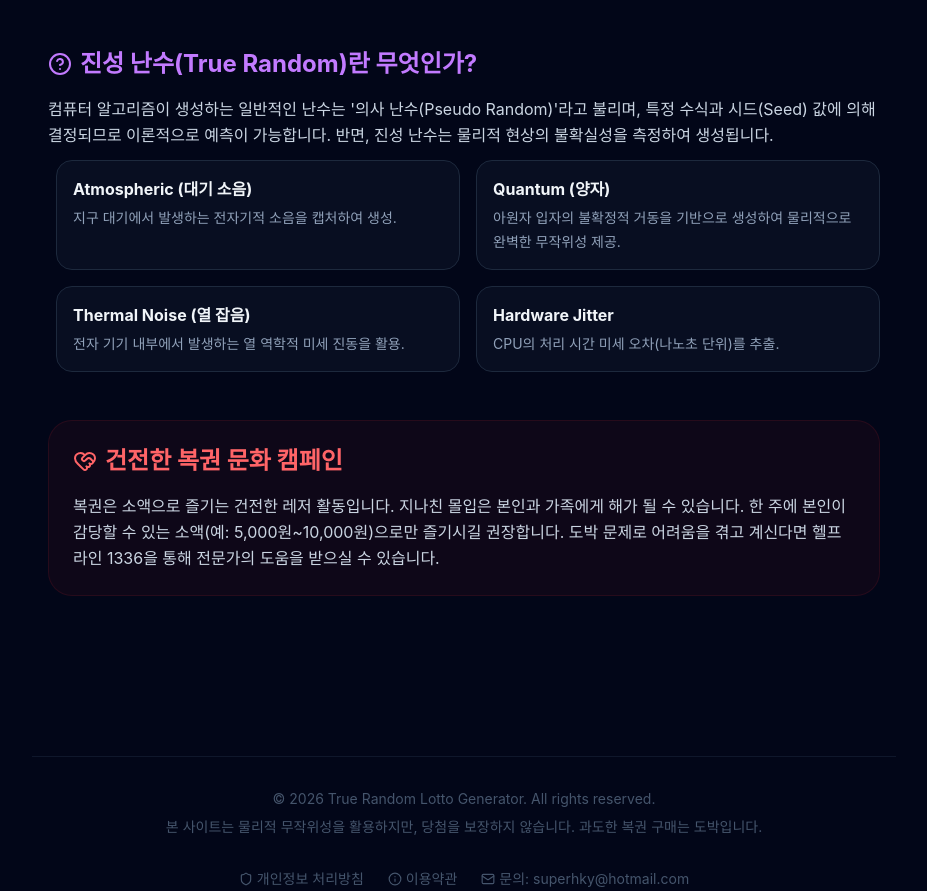
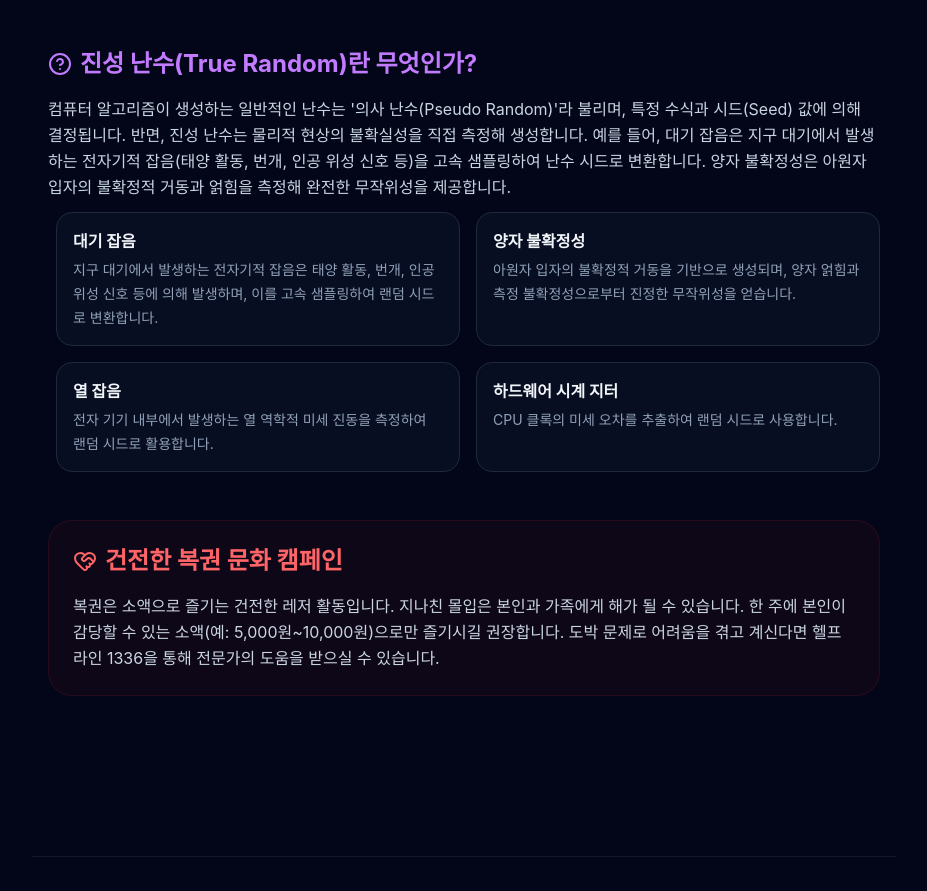
Before and after one commit to superhky/lotto_generator_true-random, a React (Vite) app: page / in a window 1280 px wide. Shown: the part 1370-2261 px from the top of the page, without its empty margins (176-1103 px from the left). Built offline with nearby package versions, Linux system fonts and the light colour scheme.

Commit message:
feat: Adjust symbol sizes and add image download functionality

```diff
--- a/src/App.tsx
+++ b/src/App.tsx
@@ -58,7 +58,7 @@ const App: React.FC = () => {
       { id: 'atmospheric', source: '[Atmospheric Source]', numbers: [], icon: <Radio className="text-blue-400" size={18} />, description: t.sourceLabels.atmospheric, isLoading: true },
       { id: 'quantum', source: '[Quantum Source]', numbers: [], icon: <Zap className="text-purple-400" size={18} />, description: t.sourceLabels.quantum, isLoading: true },
       { id: 'thermal', source: '[Optical/Thermal Source]', numbers: [], icon: <Thermometer className="text-red-400" size={18} />, description: t.sourceLabels.thermal, isLoading: true },
-      { id: 'jitter', source: '[Hardware Jitter Source]', numbers: [], icon: <RefreshCw className="text-green-400" size={18} />, description: t.sourceLabels.jitter, isLoading: true },
+      { id: 'jitter', source: '[Hardware Jitter Source]', numbers: [], icon: <RefreshCw className="text-green-400" size={14} />, description: t.sourceLabels.jitter, isLoading: true },
       { id: 'user', source: '[User Entropy Source]', numbers: [], icon: <User className="text-orange-400" size={18} />, description: t.sourceLabels.user, isLoading: true },
     ];
     setSets(initialSets); // Set initial loading states
@@ -138,7 +138,17 @@ const App: React.FC = () => {
   const handleAction = async (action: 'download' | 'share') => {
     if (!printRef.current) return;
 
-    // 스타일을 일시적으로 추가하여 깔끔한 이미지 생성
+    // 공유: 단순히 페이지 URL만 공유
+    if (action === 'share') {
+      if (navigator.share) {
+        navigator.share({ title: t.siteTitle, url: window.location.href });
+      } else {
+        alert(lang === 'ko' ? '이 기기/브라우저에서는 공유 기능을 지원하지 않습니다.' : 'Sharing is not supported on this device/browser.');
+      }
+      return;
+    }
+
+    // 다운로드: 이미지를 자동으로 컴퓨터에 저장
     const originalClass = printRef.current.className;
     printRef.current.className = originalClass + ' !bg-slate-950';
 
@@ -148,36 +158,9 @@ const App: React.FC = () => {
         pixelRatio: 2,
       });
 
-      // 원래 스타일로 복원
-      printRef.current.className = originalClass;
-
       if (!imageBlob) throw new Error('Blob generation failed');
 
       const fileName = `true-random-lotto-${new Date().toISOString().slice(0,10)}.png`;
-      const file = new File([imageBlob], fileName, { type: 'image/png' });
-
-      if (action === 'share') {
-        if (navigator.share && navigator.canShare && navigator.canShare({ files: [file] })) {
-          try {
-            await navigator.share({
-              title: t.siteTitle,
-              text: (t as any).shareText + window.location.origin,
-              files: [file],
-            });
-            return;
-          } catch (shareError: any) {
-            if (shareError.name !== 'AbortError') {
-              console.log('Share failed, falling back to download:', shareError);
-            } else {
-              return; // 사용자가 공유를 취소한 경우 그냥 리턴
-            }
-          }
-        } else {
-          alert(lang === 'ko' ? '이 기기/브라우저에서는 직접 공유 기능을 지원하지 않아, 이미지를 저장합니다.' : 'Direct share is not supported on this device/browser. Saving image instead.');
-        }
-      }
-
-      // 무조건 다운로드 실행
       const imageUrl = URL.createObjectURL(imageBlob);
       const link = document.createElement('a');
       link.href = imageUrl;
@@ -186,11 +169,13 @@ const App: React.FC = () => {
       link.click();
       document.body.removeChild(link);
       URL.revokeObjectURL(imageUrl);
-
     } catch (error) {
       console.error('Error saving image:', error);
-      printRef.current.className = originalClass; // 에러 시 복원
       alert(lang === 'ko' ? '이미지 처리에 실패했습니다.' : 'Failed to process image.');
+    } finally {
+      if (printRef.current) {
+        printRef.current.className = originalClass;
+      }
     }
   };
 
@@ -266,7 +251,7 @@ const App: React.FC = () => {
                     <div className="absolute bottom-0 left-0 w-32 h-32 bg-purple-500/10 blur-2xl rounded-full pointer-events-none"></div>
                     <div className="relative z-10 w-full mt-2 overflow-visible">
                       <h2 className="text-[13px] sm:text-[16px] md:text-2xl lg:text-3xl font-black text-transparent bg-clip-text bg-gradient-to-r from-yellow-300 to-yellow-500 drop-shadow-2xl tracking-tight whitespace-nowrap mx-auto">
-                        {lang === 'ko' ? '✨ 세상에 단 하나뿐인 당신만의 양자역학 행운 번호' : '✨ Your Unique Quantum Lucky Numbers'}
+                        {lang === 'ko' ? '✨ 5가지 물리적 소스를 기반으로 한 오늘 당신의 행운 번호' : '✨ Your Unique Lucky Numbers from 5 Physical Sources'}
                       </h2>
                     </div>
                     <div className="relative z-10 flex items-center justify-center gap-3 w-full pb-2">
@@ -346,40 +331,39 @@ const App: React.FC = () => {
                             );
                           }
 
-                          let svgPath = "";
-                          let fillClass = "";
                           let scale = 1;
                           let rotation = 0;
                           let textYOffset = "";
+                          let svgPath = "";
+                          let fillStyle: React.CSSProperties = {};
 
                           switch (set.id) {
                             case 'atmospheric':
-                                                            svgPath = "M6 18a4 4 0 0 1-1.5-7.7 7 7 0 1 1 13 1.8 3.5 3.5 0 0 1-2.5 5.9H6z";
-                              fillClass = "fill-gray-200 drop-shadow-[0_4px_8px_rgba(200,200,200,0.5)]";
+                              // atmospheric (cloud) symbol
+                              svgPath = "M6 18a4 4 0 0 1-1.5-7.7 7 7 0 1 1 13 1.8 3.5 3.5 0 0 1-2.5 5.9H6z";
+                              fillStyle = { fill: "#f3f4f6" };
                               scale = 1.6;
                               textYOffset = "mt-1";
-
                               break;
                             case 'thermal':
-                              // flame shape
+                              // thermal (flame) symbol
                               svgPath = "M12 2 C12 2, 4 9, 4 14 C4 18, 7 22, 12 22 C17 22, 20 18, 20 14 C20 9, 12 2, 12 2 Z";
-                              fillClass = "fill-red-600 drop-shadow-[0_0_12px_rgba(220,38,38,0.9)]";
+                              fillStyle = { fill: "#dc2626" };
                               scale = 1.8;
                               textYOffset = "mt-2";
                               break;
                             case 'jitter':
                               // gear (톱니바퀴) icon
-                              svgPath = "M12 2a1 1 0 0 1 .983.822l.117.468a5.5 5.5 0 0 1 2.018.97l.405-.236a1 1 0 0 1 1.133.225l.707.707a1 1 0 0 1 .225 1.133l-.236 .405a5.5 5.5 0 0 1 .97 2.018l.468 .117a1 1 0 0 1 .822 .983V12a1 1 0 0 1-.822 .983l-.468 .117a5.5 5.5 0 0 1-.97 2.018l.236 .405a1 1 0 0 1-.225 1.133l-.707 .707a1 1 0 0 1-1.133 .225l-.405-.236a5.5 5.5 0 0 1-2.018 .97l-.117 .468a1 1 0 0 1-.983 .822H12a1 1 0 0 1-.983-.822l-.117-.468a5.5 5.5 0 0 1-2.018-.97l-.405 .236a1 1 0 0 1-1.133-.225l-.707-.707a1 1 0 0 1-.225-1.133l.236-.405a5.5 5.5 0 0 1-.97-2.018l-.468-.117A1 1 0 0 1 5 12V12a1 1 0 0 1 .822-.983l.468-.117a5.5 5.5 0 0 1 .97-2.018l-.236-.405a1 1 0 0 1 .225-1.133l.707-.707a1 1 0 0 1 1.133-.225l.405 .236a5.5 5.5 0 0 1 2.018-.97l.117-.468A1 1 0 0 1 12 2z";
-                              fillClass = "fill-slate-500 drop-shadow-[0_4px_6px_rgba(0,0,0,0.7)]";
-                              scale = 1.6;
+                              svgPath = "M12 2a1 1 0 0 1 .983.822l.117.468a5.5 5.5 0 0 1 2.018.97l.405-.236a1 1 0 0 1 1.133.225l.707.707a1 1 0 0 1 .225 1.133l-.236 .405a5.5 5.5 0 0 1-.95 2.018l.468 .117a1 1 0 0 1 .822 .983V12a1 1 0 0 1-.822 .983l-.468 .117a5.5 5.5 0 0 1-.97 2.018l.236 .405a1 1 0 0 1-.225 1.133l-.707 .707a1 1 0 0 1-1.133 .225l-.405-.236a5.5 5.5 0 0 1-2.018 .97l-.117 .468a1 1 0 0 1-.983 .822H12a1 1 0 0 1-.983-.822l-.117-.468a5.5 5.5 0 0 1-2.018-.97l-.405 .236a1 1 0 0 1-1.133-.225l-.707-.707a1 1 0 0 1-.225-1.133l.236-.405a5.5 5.5 0 0 1-.97-2.018l-.468-.117A1 1 0 0 1 5 12V12a1 1 0 0 1 .822-.983l.468-.117a5.5 5.5 0 0 1 .97-2.018l-.236-.405a1 1 0 0 1 .225-1.133l.707-.707a1 1 0 0 1 1.133-.225l.405 .236a5.5 5.5 0 0 1 2.018-.97l.117-.468A1 1 0 0 1 12 2z";
+                              fillStyle = { fill: "#ffbf00" };
+                              scale = 2.0;
                               textYOffset = "mt-0";
                               break;
                             case 'user':
-                              // mouse silhouette shape
+                              // mouse-shaped user entropy symbol
                               svgPath = "M8 2C5.8 2 4 3.8 4 6V18C4 20.2 5.8 22 8 22H16C18.2 22 20 20.2 20 18V6C20 3.8 18.2 2 16 2H8zM8 4H16C17.1 4 18 4.9 18 6V10H6V6C6 4.9 6.9 4 8 4Z";
-                              fillClass = "fill-white drop-shadow-[0_4px_8px_rgba(255,255,255,0.4)]";
-                              scale = 1.3;
-                              rotation = -10;
+                              fillStyle = { fill: "#ffffff" };
+                              scale = 1.6;
                               textYOffset = "mt-2 mr-1";
                               break;
                           }
@@ -394,9 +378,9 @@ const App: React.FC = () => {
                               className="w-10 h-10 flex items-center justify-center relative z-10"
                             >
                               <svg viewBox="0 0 24 24" className="absolute inset-0 w-full h-full pointer-events-none" style={{ transform: `scale(${scale}) rotate(${rotation}deg)` }}>
-                                <path d={svgPath} className={fillClass} />
+                                <path d={svgPath} style={fillStyle} />
                               </svg>
-                              <span className={`z-20 relative font-black text-[22px] text-slate-900 ${textYOffset}`}>{num}</span>
+                              <span className={`z-20 relative font-black text-[22px] text-black ${textYOffset}`}>{num}</span>
                               {set.id === 'quantum' && (
                                 <div className={`absolute bottom-[-2px] right-[-4px] w-4 h-4 rounded-full border-[1.5px] border-slate-900 shadow-xl z-30 ${baseColorClass}`}></div>
                               )}
@@ -421,9 +405,9 @@ const App: React.FC = () => {
                        </h1>
                        <div className="flex items-center gap-3 bg-black/40 px-6 py-2 rounded-full border border-white/10 backdrop-blur-md shadow-2xl">
                          <div className="w-2.5 h-2.5 rounded-full bg-green-400 animate-pulse shadow-[0_0_12px_rgba(74,222,128,0.9)]"></div>
-                         <span className="text-blue-100 text-sm md:text-lg font-mono font-bold tracking-widest">
-                           {typeof window !== 'undefined' ? window.location.host : 'true-random-lotto.com'}
-                         </span>
+                         <a href={typeof window !== 'undefined' ? window.location.href : '#'} className="text-blue-100 text-sm md:text-lg font-mono font-bold tracking-widest underline" target="_blank" rel="noopener noreferrer">
+                           {typeof window !== 'undefined' ? window.location.href : 'https://true-random-lotto.com'}
+                         </a>
                        </div>
                      </div>
                   </div>
@@ -444,7 +428,7 @@ const App: React.FC = () => {
                     {(t as any).downloadImageOnly || '이미지 저장하기'}
                   </button>
                   <button
-                    onClick={() => handleAction('share')}
+                    onClick={() => { if (navigator.share) { navigator.share({ title: t.siteTitle, url: typeof window !== 'undefined' ? window.location.href : undefined }); } else { alert('Sharing not supported'); } }}
                     className="flex items-center justify-center gap-2 px-6 py-3 bg-blue-600/20 hover:bg-blue-600/30 border border-blue-500/30 rounded-full font-medium transition-all shadow-lg text-blue-300 hover:text-white w-full sm:w-auto"
                   >
                     <Share2 size={18} className="text-blue-400" />
--- a/src/utils/translations.ts
+++ b/src/utils/translations.ts
@@ -14,14 +14,14 @@ export const translations = {
     downloadImage: "결과 저장하고 공유하기",
     downloadImageOnly: "이미지 저장하기",
     shareImageOnly: "공유하기",
-    shareText: "나의 양자역학 로또 번호! 🍀\n\n#로또 #양자역학로또 #TrueRandom\n",
+    shareText: "나의 로또 번호! 🍀\n\n#로또 #TrueRandom\n",
     emptyPrompt: "버튼을 눌러 5가지 물리적 소스로부터 번호를 생성하세요.",
     sourceLabels: {
-      atmospheric: "대기 소음 잡음",
+      atmospheric: "대기 잡음",
       quantum: "양자 불확정성",
-      thermal: "열 잡음 및 하드웨어 노이즈",
-      jitter: "시스템 클록 미세 오차",
-      user: "사용자 마우스 엔트로피"
+      thermal: "열 잡음",
+      jitter: "하드웨어 시계 지터",
+      user: "사용자 엔트로피"
     },
     adTitle: "당신을 위한 최적의 정보",
     adSubtitle: "광고주의 웹사이트에서 더 많은 혜택을 확인해 보세요.",
@@ -36,12 +36,12 @@ export const translations = {
       responsibleTitle: "건전한 복권 문화 캠페인",
       responsibleDesc: "복권은 소액으로 즐기는 건전한 레저 활동입니다. 지나친 몰입은 본인과 가족에게 해가 될 수 있습니다. 한 주에 본인이 감당할 수 있는 소액(예: 5,000원~10,000원)으로만 즐기시길 권장합니다. 도박 문제로 어려움을 겪고 계신다면 헬프라인 1336을 통해 전문가의 도움을 받으실 수 있습니다.",
       randomTitle: "진성 난수(True Random)란 무엇인가?",
-      randomDesc: "컴퓨터 알고리즘이 생성하는 일반적인 난수는 '의사 난수(Pseudo Random)'라고 불리며, 특정 수식과 시드(Seed) 값에 의해 결정되므로 이론적으로 예측이 가능합니다. 반면, 진성 난수는 물리적 현상의 불확실성을 측정하여 생성됩니다.",
+      randomDesc: "컴퓨터 알고리즘이 생성하는 일반적인 난수는 '의사 난수(Pseudo Random)'라 불리며, 특정 수식과 시드(Seed) 값에 의해 결정됩니다. 반면, 진성 난수는 물리적 현상의 불확실성을 직접 측정해 생성합니다. 예를 들어, 대기 잡음은 지구 대기에서 발생하는 전자기적 잡음(태양 활동, 번개, 인공 위성 신호 등)을 고속 샘플링하여 난수 시드로 변환합니다. 양자 불확정성은 아원자 입자의 불확정적 거동과 얽힘을 측정해 완전한 무작위성을 제공합니다.",
       sources: [
-        { name: "Atmospheric (대기 소음)", desc: "지구 대기에서 발생하는 전자기적 소음을 캡처하여 생성." },
-        { name: "Quantum (양자)", desc: "아원자 입자의 불확정적 거동을 기반으로 생성하여 물리적으로 완벽한 무작위성 제공." },
-        { name: "Thermal Noise (열 잡음)", desc: "전자 기기 내부에서 발생하는 열 역학적 미세 진동을 활용." },
-        { name: "Hardware Jitter", desc: "CPU의 처리 시간 미세 오차(나노초 단위)를 추출." }
+        { name: "대기 잡음", desc: "지구 대기에서 발생하는 전자기적 잡음은 태양 활동, 번개, 인공 위성 신호 등에 의해 발생하며, 이를 고속 샘플링하여 랜덤 시드로 변환합니다." },
+        { name: "양자 불확정성", desc: "아원자 입자의 불확정적 거동을 기반으로 생성되며, 양자 얽힘과 측정 불확정성으로부터 진정한 무작위성을 얻습니다." },
+        { name: "열 잡음", desc: "전자 기기 내부에서 발생하는 열 역학적 미세 진동을 측정하여 랜덤 시드로 활용합니다." },
+        { name: "하드웨어 시계 지터", desc: "CPU 클록의 미세 오차를 추출하여 랜덤 시드로 사용합니다." }
       ]
     },
     footer: {
@@ -77,9 +77,9 @@ export const translations = {
     sourceLabels: {
       atmospheric: "Atmospheric Noise",
       quantum: "Quantum Indeterminacy",
-      thermal: "Thermal & Hardware Noise",
-      jitter: "System Clock Jitter",
-      user: "User Mouse Entropy"
+      thermal: "Thermal Noise",
+      jitter: "Hardware Clock Jitter",
+      user: "User Entropy"
     },
     adTitle: "Optimized Information for You",
     adSubtitle: "Check out more benefits on the advertiser's website.",
@@ -98,8 +98,8 @@ export const translations = {
       sources: [
         { name: "Atmospheric Noise", desc: "Generated by capturing electromagnetic noise in Earth's atmosphere." },
         { name: "Quantum", desc: "Provides physically perfect randomness based on the indeterminate behavior of subatomic particles." },
-        { name: "Thermal Noise", desc: "Utilizes thermodynamic micro-vibrations occurring inside electronic devices." },
-        { name: "Hardware Jitter", desc: "Extracts micro-errors in CPU processing time (nanoseconds)." }
+        { name: "Thermal Noise", desc: "Utilizes thermodynamic micro‑vibrations occurring inside electronic devices." },
+        { name: "Hardware Clock Jitter", desc: "Extracts micro‑errors in CPU processing time (nanoseconds)." }
       ]
     },
     footer: {
```
